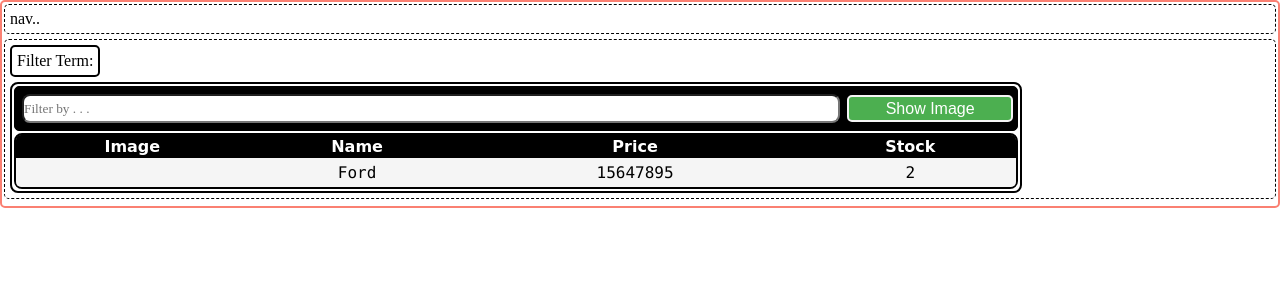
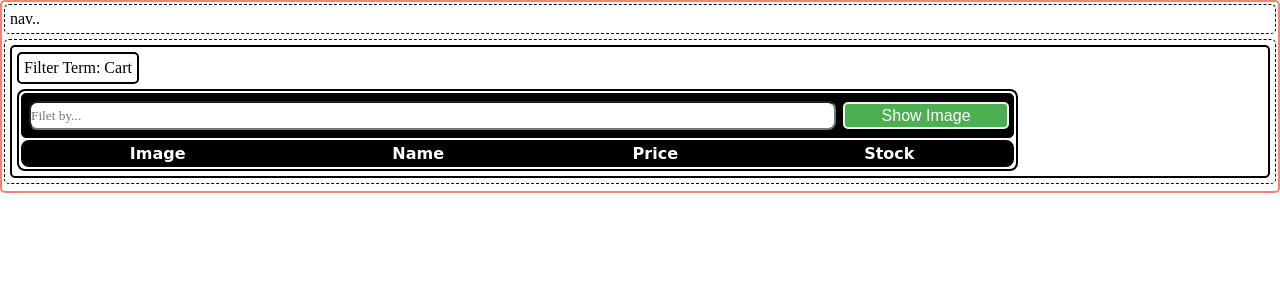
Before and after one commit to gmaxn/NgFromScratch, an Angular app: page / in a window 1280 px wide. Shown: the top 300 px of the page. Built offline with nearby package versions, Linux system fonts and the light colour scheme.

Commit message:
binding property with html

```diff
--- a/src/app/product/product.component.css
+++ b/src/app/product/product.component.css
@@ -1,3 +1,9 @@
+#component-wrapper {
+  border: 2px solid black;
+  padding: 5px;
+  border-radius: 5px;
+}
+
 #search-term {
   padding: 5px;
   border: 2px solid black;
--- a/src/app/product/product.component.html
+++ b/src/app/product/product.component.html
@@ -1,11 +1,11 @@
-<div>
+<div id="component-wrapper">
 
-    <label id="search-term" for="">Filter Term: </label>
+    <label id="search-term" for="">Filter Term: {{filterTerm}}</label>
 
     <div id="person-grid-wrapper" class="show-margins">
 
         <div class="layout" id="search-bar">
-            <input type="text" name="" id="search" placeholder="Filter by . . .">
+            <input type="text" name="" id="search" placeholder='Filet by...'>
             <button>Show Image</button>
         </div>
 
@@ -18,12 +18,7 @@
                     <th>Stock</th>
                 </thead>
                 <tbody>
-                    <tr classtype="Auto">
-                        <td></td>
-                        <td>Ford</td>
-                        <td>15647895</td>
-                        <td>2</td>
-                    </tr>
+
                 </tbody>
             </table>
         </div>
--- a/src/app/product/product.component.ts
+++ b/src/app/product/product.component.ts
@@ -6,5 +6,5 @@ import { Component } from '@angular/core';
   styleUrls: ['./product.component.css']
 })
 export class ProductComponent {
-
+  filterTerm: string = 'Cart';
 }
```
